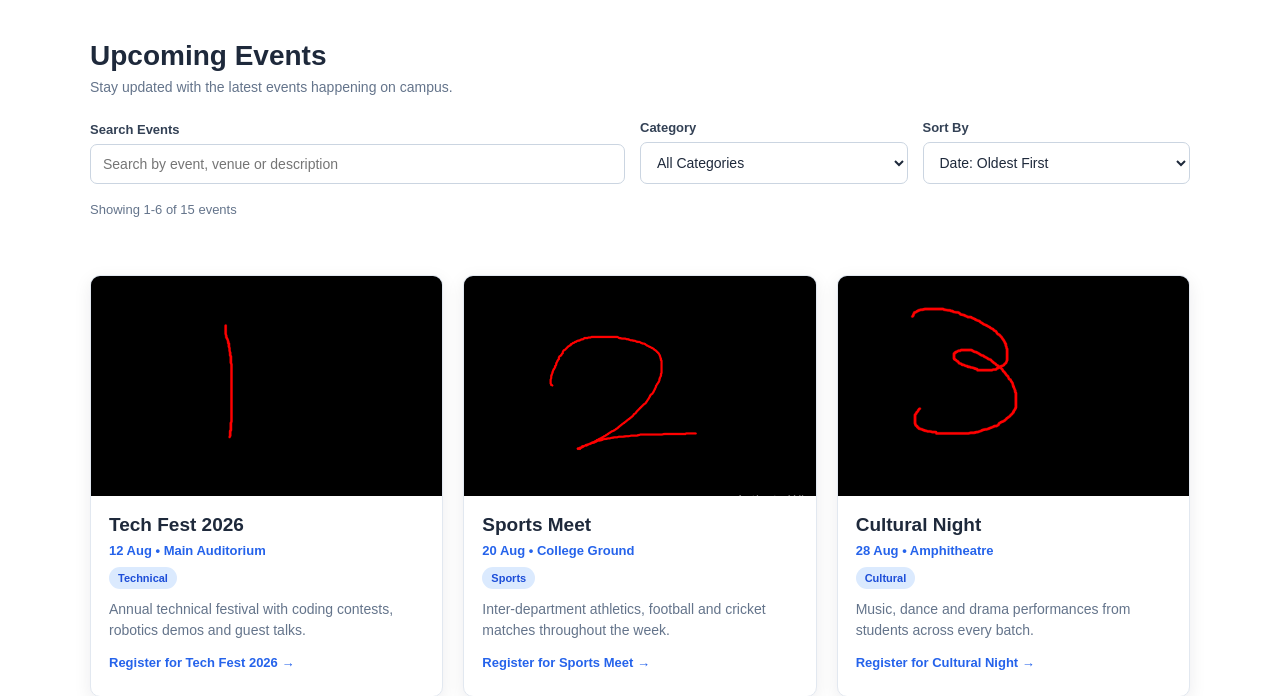
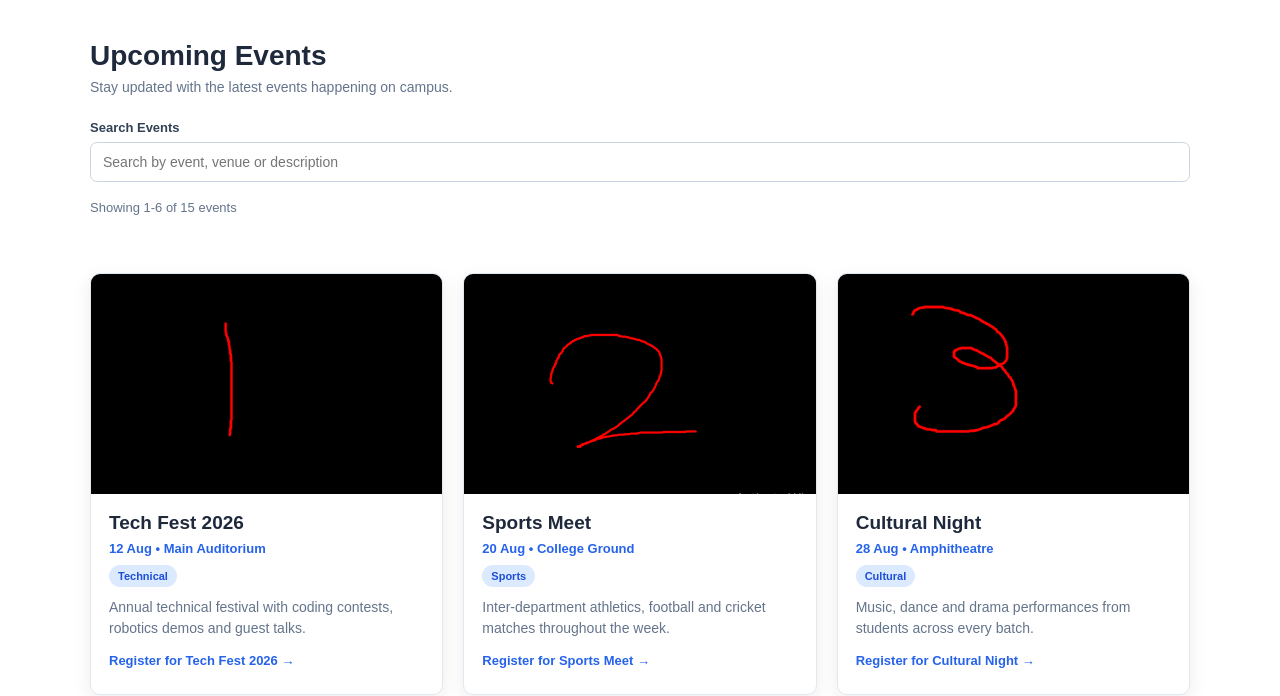
Before and after one commit to PriyanshGhoghari/Web_Practicals, a PHP site: page /events.html in a window 1280 px wide. Shown: the part 69-765 px from the top of the page. Run offline with PHP 8.4, Linux system fonts and the light colour scheme.

Commit message:
Update practical 6 event page

```diff
--- a/Practical6/CSS/events.css
+++ b/Practical6/CSS/events.css
@@ -143,24 +143,21 @@ nav {
   margin-bottom: 18px;
 }
 
-.search-control,
-.select-control {
+.search-control {
   display: flex;
   flex-direction: column;
 
   gap: 7px;
 }
 
-.search-control label,
-.select-control label {
+.search-control label {
   color: #334155;
 
   font-size: 13px;
   font-weight: 600;
 }
 
-.search-control input,
-.select-control select {
+.search-control input {
   width: 100%;
 
   padding: 11px 12px;
@@ -176,8 +173,7 @@ nav {
   outline: none;
 }
 
-.search-control input:focus,
-.select-control select:focus {
+.search-control input:focus {
   border-color: #2563eb;
 
   box-shadow: 0 0 0 3px rgba(37, 99, 235, 0.1);
@@ -406,13 +402,11 @@ footer {
   color: #94a3b8;
 }
 
-.dark-mode .search-control label,
-.dark-mode .select-control label {
+.dark-mode .search-control label {
   color: #e1d5cb;
 }
 
-.dark-mode .search-control input,
-.dark-mode .select-control select {
+.dark-mode .search-control input {
   color: white;
   background: #1e293b;
 
@@ -474,7 +468,7 @@ footer {
   }
 
   .event-controls {
-    grid-template-columns: 2fr 1fr 1fr;
+    grid-template-columns: 1fr;
     align-items: end;
   }
 
--- a/Practical6/Js/events.js
+++ b/Practical6/Js/events.js
@@ -3,8 +3,6 @@ const themeIcon = themeButton.querySelector("img");
 
 const eventsContainer = document.getElementById("eventsContainer");
 const searchInput = document.getElementById("searchInput");
-const categoryFilter = document.getElementById("categoryFilter");
-const sortSelect = document.getElementById("sortSelect");
 const pagination = document.getElementById("pagination");
 const loadingMessage = document.getElementById("loadingMessage");
 const errorMessage = document.getElementById("errorMessage");
@@ -39,8 +37,6 @@ async function fetchEvents() {
 
         events = await response.json();
 
-        populateCategories();
-
         filteredEvents = [...events];
 
         loadingMessage.style.display = "none";
@@ -52,67 +48,21 @@ async function fetchEvents() {
     }
 }
 
-function populateCategories() {
-    const categories = [...new Set(events.map(event => event.category))];
-
-    categories.sort();
-
-    categories.forEach(category => {
-        const option = document.createElement("option");
-
-        option.value = category;
-        option.textContent = category;
-
-        categoryFilter.appendChild(option);
-    });
-}
-
 function applyFilters() {
     const searchText = searchInput.value.trim().toLowerCase();
-    const selectedCategory = categoryFilter.value;
-    const selectedSort = sortSelect.value;
 
     filteredEvents = events.filter(event => {
-        const matchesSearch =
+        return (
             event.title.toLowerCase().includes(searchText) ||
             event.venue.toLowerCase().includes(searchText) ||
-            event.description.toLowerCase().includes(searchText);
-
-        const matchesCategory =
-            selectedCategory === "all" ||
-            event.category === selectedCategory;
-
-        return matchesSearch && matchesCategory;
+            event.description.toLowerCase().includes(searchText)
+        );
     });
-
-    sortEvents(selectedSort);
 
     currentPage = 1;
 
     renderEvents();
     renderPagination();
-}
-
-function sortEvents(sortType) {
-    if (sortType === "date-asc") {
-        filteredEvents.sort((a, b) => new Date(a.date) - new Date(b.date));
-    }
-
-    if (sortType === "date-desc") {
-        filteredEvents.sort((a, b) => new Date(b.date) - new Date(a.date));
-    }
-
-    if (sortType === "title-asc") {
-        filteredEvents.sort((a, b) =>
-            a.title.localeCompare(b.title)
-        );
-    }
-
-    if (sortType === "title-desc") {
-        filteredEvents.sort((a, b) =>
-            b.title.localeCompare(a.title)
-        );
-    }
 }
 
 function renderEvents() {
@@ -232,7 +182,5 @@ function formatDate(dateString) {
 }
 
 searchInput.addEventListener("input", applyFilters);
-categoryFilter.addEventListener("change", applyFilters);
-sortSelect.addEventListener("change", applyFilters);
 
 fetchEvents();
--- a/Practical6/events.html
+++ b/Practical6/events.html
@@ -43,23 +43,6 @@
             placeholder="Search by event, venue or description"
           />
         </div>
-
-        <div class="select-control">
-          <label for="categoryFilter">Category</label>
-          <select id="categoryFilter">
-            <option value="all">All Categories</option>
-          </select>
-        </div>
-
-        <div class="select-control">
-          <label for="sortSelect">Sort By</label>
-          <select id="sortSelect">
-            <option value="date-asc">Date: Oldest First</option>
-            <option value="date-desc">Date: Newest First</option>
-            <option value="title-asc">Title: A-Z</option>
-            <option value="title-desc">Title: Z-A</option>
-          </select>
-        </div>
       </section>
 
       <p id="resultCount" class="result-count"></p>
```
Also changed, not shown: 1 other file.
